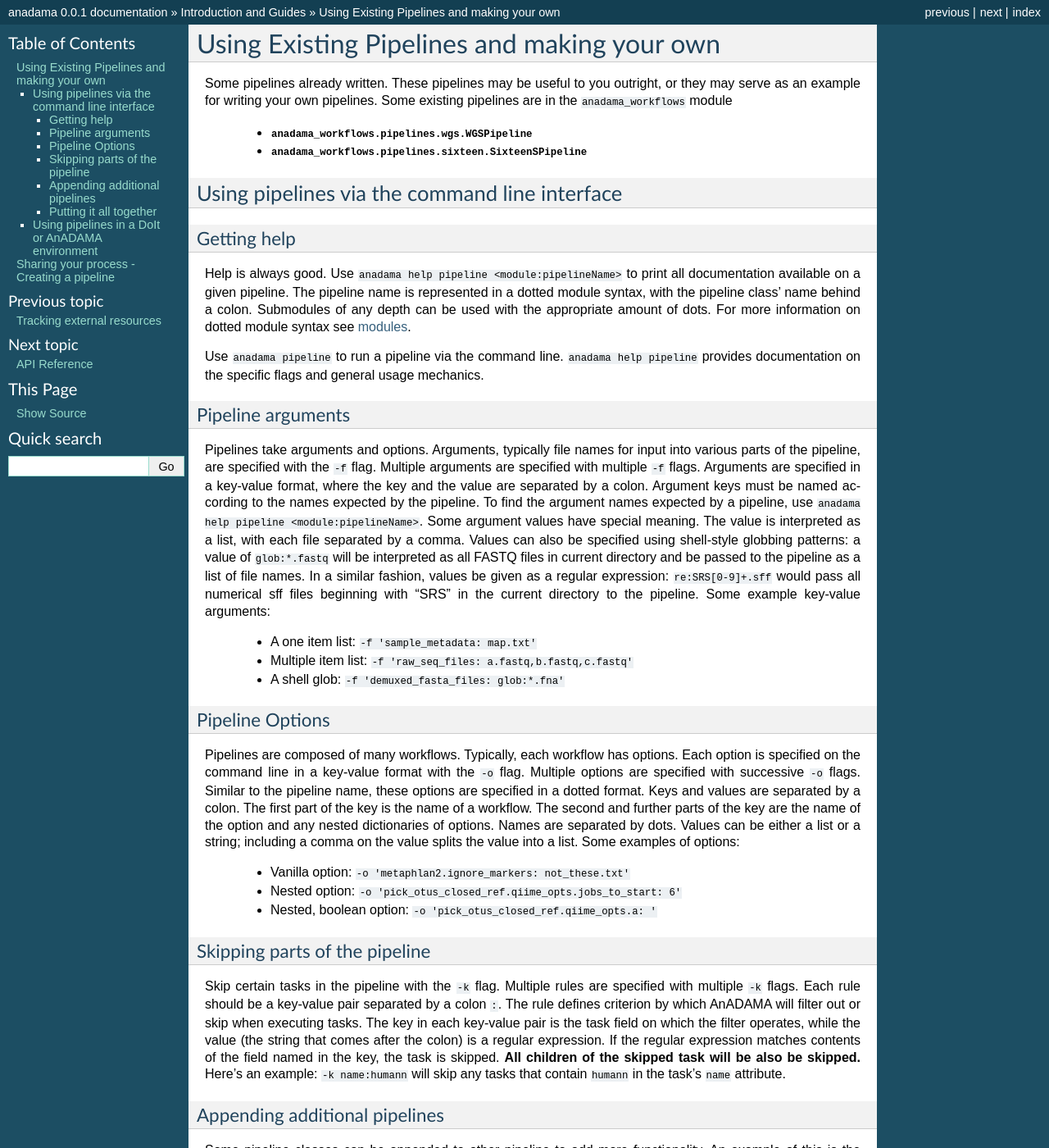
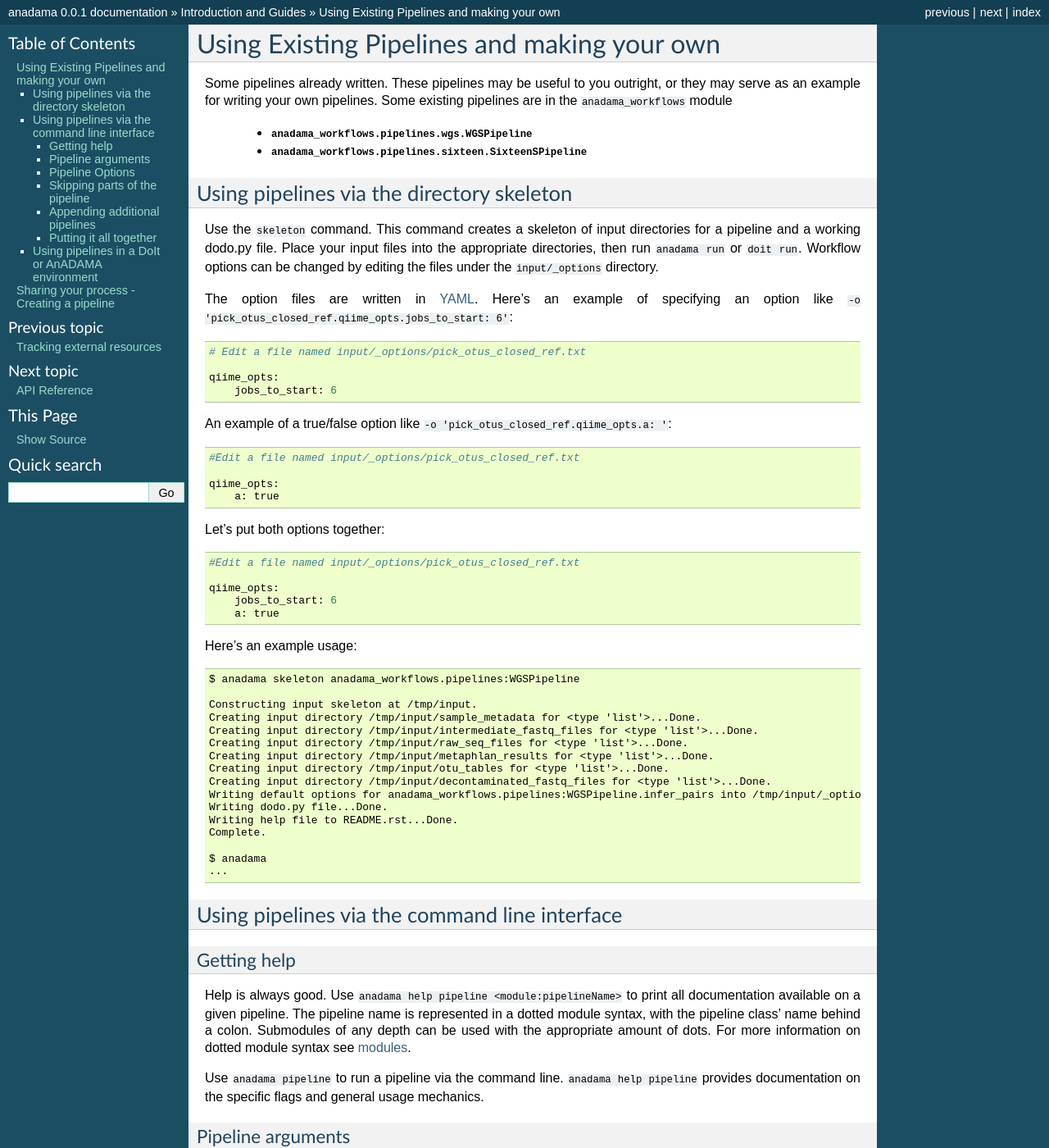
Before and after one commit to biobakery/anadama2, a Sphinx documentation site: the page built from doc/source/your_own_pipeline.rst, in a window 1280 px wide and 1400 px high. Shown: the whole window at 82% size. Built offline with Sphinx 7.4.7, drawn with Linux system fonts in a browser that asks for light colours.

Commit message:
document

```diff
--- a/doc/source/your_own_pipeline.rst
+++ b/doc/source/your_own_pipeline.rst
@@ -12,6 +12,65 @@ module
   * :py:class:`anadama_workflows.pipelines.wgs.WGSPipeline`
   * :py:class:`anadama_workflows.pipelines.sixteen.SixteenSPipeline`
 
+
+Using pipelines via the directory skeleton
+==========================================
+
+Use the ``skeleton`` command. This command creates a skeleton of input
+directories for a pipeline and a working dodo.py file. Place your
+input files into the appropriate directories, then run ``anadama run``
+or ``doit run``. Workflow options can be changed by editing the files
+under the ``input/_options`` directory.
+
+The option files are written in YAML_. Here's an example of specifying
+an option like ``-o 'pick_otus_closed_ref.qiime_opts.jobs_to_start:
+6'``::
+
+  # Edit a file named input/_options/pick_otus_closed_ref.txt
+
+  qiime_opts:
+      jobs_to_start: 6
+
+
+An example of a true/false option like
+``-o 'pick_otus_closed_ref.qiime_opts.a: '``::
+
+  #Edit a file named input/_options/pick_otus_closed_ref.txt
+
+  qiime_opts:
+      a: true
+
+
+Let's put both options together::
+
+  #Edit a file named input/_options/pick_otus_closed_ref.txt
+
+  qiime_opts:
+      jobs_to_start: 6
+      a: true
+
+
+Here's an example usage::
+
+  $ anadama skeleton anadama_workflows.pipelines:WGSPipeline
+
+  Constructing input skeleton at /tmp/input.
+  Creating input directory /tmp/input/sample_metadata for <type 'list'>...Done.
+  Creating input directory /tmp/input/intermediate_fastq_files for <type 'list'>...Done.
+  Creating input directory /tmp/input/raw_seq_files for <type 'list'>...Done.
+  Creating input directory /tmp/input/metaphlan_results for <type 'list'>...Done.
+  Creating input directory /tmp/input/otu_tables for <type 'list'>...Done.
+  Creating input directory /tmp/input/decontaminated_fastq_files for <type 'list'>...Done.
+  Writing default options for anadama_workflows.pipelines:WGSPipeline.infer_pairs into /tmp/input/_options/infer_pairs.txt...Done.
+  Writing dodo.py file...Done.
+  Writing help file to README.rst...Done.
+  Complete.
+
+  $ anadama
+  ...
+
+
+.. _yaml: http://yaml.org/spec/1.1/#id857168
 
 Using pipelines via the command line interface
 ==============================================
```
